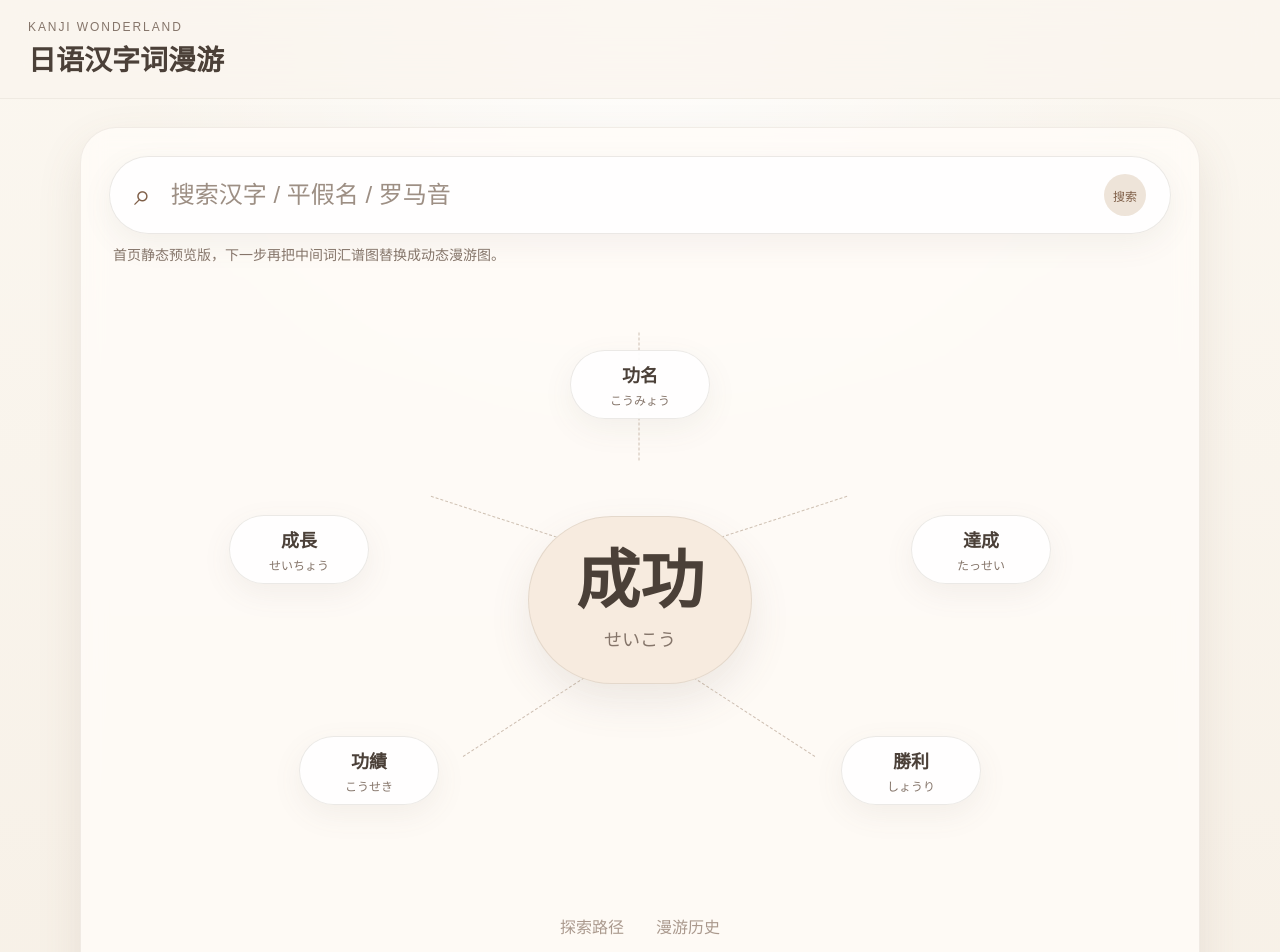
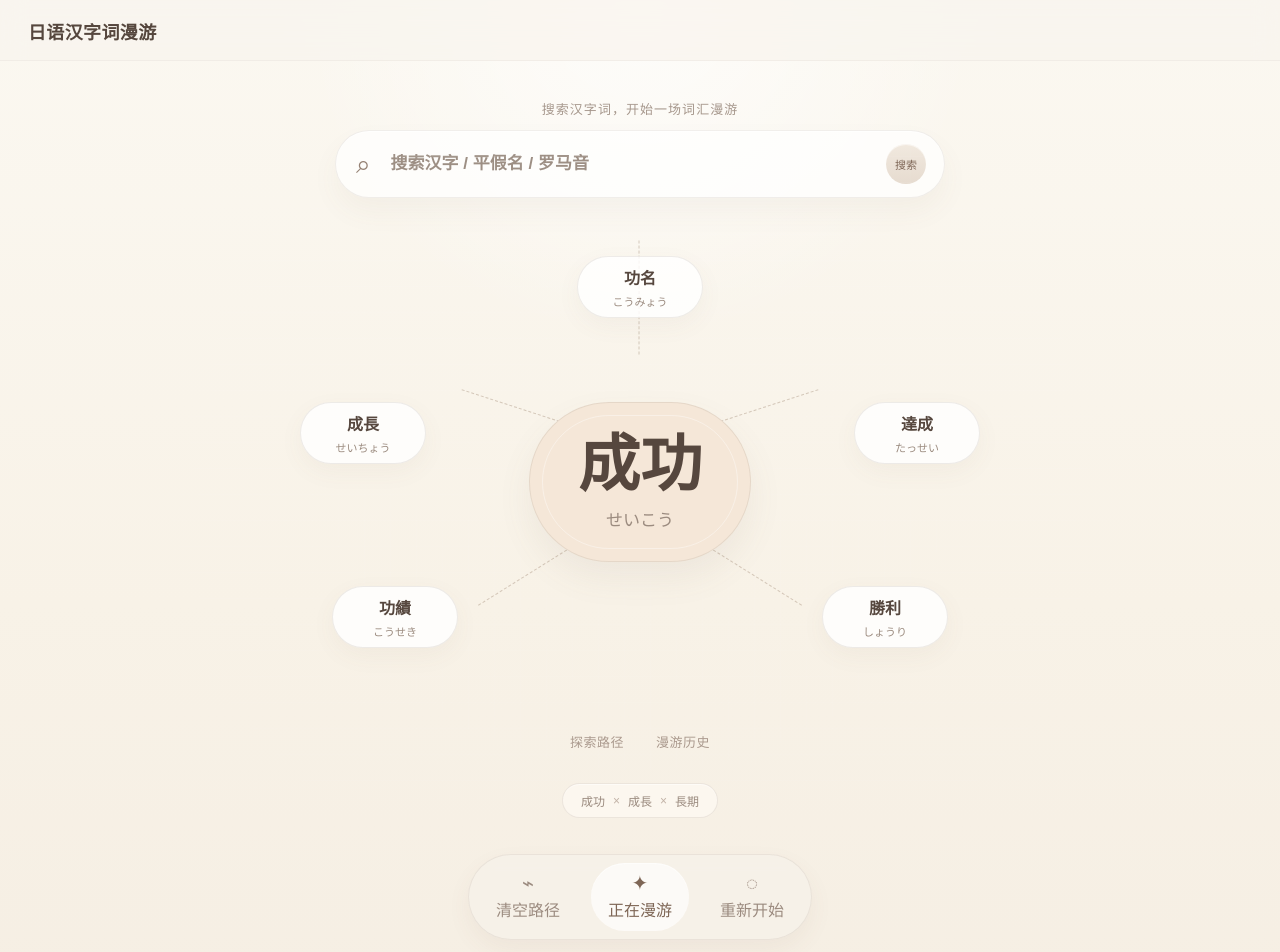
Before and after one commit to FionaYuliang/kotoba_garden, a Vue app: page / in a window 1280 px wide. Shown: the top 952 px of the page. Built offline with nearby package versions, Linux system fonts and the light colour scheme.

Commit message:
feat: refine homepage visual style

```diff
--- a/src/components/BottomToolbar.vue
+++ b/src/components/BottomToolbar.vue
@@ -8,15 +8,15 @@ defineEmits<{
 <template>
   <nav class="toolbar-shell" aria-label="Graph actions">
     <button class="toolbar-button" type="button" @click="$emit('clear')">
-      <span class="toolbar-icon">⌫</span>
+      <span class="toolbar-icon">⌁</span>
       <span>清空路径</span>
     </button>
     <button class="toolbar-button is-active" type="button">
-      <span class="toolbar-icon">✣</span>
+      <span class="toolbar-icon">✦</span>
       <span>正在漫游</span>
     </button>
     <button class="toolbar-button" type="button" @click="$emit('reset')">
-      <span class="toolbar-icon">↻</span>
+      <span class="toolbar-icon">◌</span>
       <span>重新开始</span>
     </button>
   </nav>
--- a/src/pages/HomePage.vue
+++ b/src/pages/HomePage.vue
@@ -2,14 +2,12 @@
 import { storeToRefs } from 'pinia'
 
 import BottomToolbar from '@/components/BottomToolbar.vue'
-import PathBreadcrumb from '@/components/PathBreadcrumb.vue'
 import SearchBar from '@/components/SearchBar.vue'
 import StaticWordMap from '@/components/StaticWordMap.vue'
 import { useGraphStore } from '@/stores/graph'
 
 const graphStore = useGraphStore()
-const { centerWord, candidateResults, hasNoResults, history, keyword, network, searchState } =
-  storeToRefs(graphStore)
+const { centerWord, candidateResults, hasNoResults, keyword, searchState } = storeToRefs(graphStore)
 
 const staticNodes = [
   { kanji: '功名', kana: 'こうみょう', className: 'is-top' },
@@ -18,21 +16,22 @@ const staticNodes = [
   { kanji: '功績', kana: 'こうせき', className: 'is-left-bottom' },
   { kanji: '成長', kana: 'せいちょう', className: 'is-left-top' },
 ]
+
+const previewPath = ['成功', '成長', '長期']
 </script>
 
 <template>
   <div class="page-shell">
     <header class="topbar">
       <div class="topbar-inner">
-        <div>
-          <p class="brand-eyebrow">Kanji Wonderland</p>
-          <h1 class="brand-title">日语汉字词漫游</h1>
-        </div>
+        <h1 class="brand-title">日语汉字词漫游</h1>
       </div>
     </header>
 
     <main class="home-main">
       <section class="hero-panel">
+        <p class="hero-kicker">搜索汉字词，开始一场词汇漫游</p>
+
         <SearchBar
           :model-value="keyword"
           @update:model-value="graphStore.setKeyword"
@@ -57,7 +56,6 @@ const staticNodes = [
         </p>
 
         <p v-if="hasNoResults" class="search-feedback is-empty">未找到相关词条</p>
-        <p class="preview-note">首页静态预览版，下一步再把中间词汇谱图替换成动态漫游图。</p>
 
         <StaticWordMap
           :center="{ kanji: centerWord.kanji, kana: centerWord.kana }"
@@ -69,7 +67,11 @@ const staticNodes = [
           <button class="ghost-link" type="button">漫游历史</button>
         </div>
 
-        <PathBreadcrumb :ids="history" />
+        <div class="path-preview">
+          <span v-for="item in previewPath" :key="item" class="path-preview__item">
+            {{ item }}
+          </span>
+        </div>
 
         <BottomToolbar @clear="graphStore.clearPath" @reset="graphStore.resetJourney" />
       </section>
@@ -77,7 +79,7 @@ const staticNodes = [
 
     <footer class="footer">
       <span>2026</span>
-      <span>作者：Stitch</span>
+      <span>作者：@kotobanohaoto</span>
       <span>专注于日语汉字词的沉浸式探索</span>
     </footer>
   </div>
--- a/src/styles/base.css
+++ b/src/styles/base.css
@@ -1,16 +1,16 @@
 :root {
   color-scheme: light;
-  --bg: #f7f1e8;
+  --bg: #f7f2e8;
   --bg-soft: rgba(255, 252, 246, 0.7);
-  --panel: rgba(255, 252, 248, 0.82);
-  --panel-strong: #f7ebdf;
+  --panel: transparent;
+  --panel-strong: #f5e7d8;
   --line: rgba(117, 98, 83, 0.18);
   --line-strong: rgba(117, 98, 83, 0.3);
-  --text: #4b4038;
-  --text-soft: #85756a;
-  --accent: #c49a75;
-  --accent-strong: #7f5f48;
-  --shadow: 0 18px 45px rgba(114, 92, 71, 0.12);
+  --text: #56473e;
+  --text-soft: #9b8b7f;
+  --accent: #d3b397;
+  --accent-strong: #7e6656;
+  --shadow: 0 18px 50px rgba(114, 92, 71, 0.08);
 }
 
 * {
@@ -28,8 +28,21 @@ body {
   font-family: "Hiragino Sans GB", "PingFang SC", "Noto Sans SC", sans-serif;
   color: var(--text);
   background:
-    radial-gradient(circle at top, rgba(255, 255, 255, 0.82), transparent 36%),
-    linear-gradient(180deg, #fbf7f0 0%, #f6efe5 100%);
+    radial-gradient(circle at 50% 0%, rgba(255, 255, 255, 0.7), transparent 28%),
+    linear-gradient(180deg, #fbf8f1 0%, #f8f2e7 58%, #f5eee3 100%);
+}
+
+body::before {
+  content: "";
+  position: fixed;
+  inset: 0;
+  pointer-events: none;
+  opacity: 0.32;
+  background-image:
+    linear-gradient(rgba(255, 255, 255, 0.22) 1px, transparent 1px),
+    linear-gradient(90deg, rgba(255, 255, 255, 0.14) 1px, transparent 1px);
+  background-size: 26px 26px, 26px 26px;
+  mask-image: radial-gradient(circle at center, black 40%, transparent 100%);
 }
 
 button,
@@ -51,9 +64,9 @@ button {
   position: sticky;
   top: 0;
   z-index: 10;
-  backdrop-filter: blur(18px);
-  background: rgba(250, 245, 238, 0.75);
-  border-bottom: 1px solid rgba(117, 98, 83, 0.08);
+  backdrop-filter: blur(12px);
+  background: rgba(249, 245, 238, 0.74);
+  border-bottom: 1px solid rgba(117, 98, 83, 0.06);
 }
 
 .topbar-inner,
@@ -64,41 +77,42 @@ button {
 }
 
 .topbar-inner {
-  padding: 20px 8px;
-}
-
-.brand-eyebrow {
-  margin: 0 0 4px;
-  letter-spacing: 0.16em;
-  text-transform: uppercase;
-  font-size: 12px;
-  color: var(--text-soft);
+  padding: 18px 8px 16px;
 }
 
 .brand-title {
   margin: 0;
-  font-size: 28px;
+  font-size: 18px;
   font-weight: 600;
+  letter-spacing: 0.02em;
 }
 
 .home-main {
   flex: 1;
-  padding: 28px 0 32px;
+  padding: 16px 0 20px;
 }
 
 .hero-panel,
 .insight-panel {
-  border: 1px solid rgba(117, 98, 83, 0.1);
-  box-shadow: var(--shadow);
+  border: 0;
+  box-shadow: none;
   background: var(--panel);
-  backdrop-filter: blur(12px);
+  backdrop-filter: none;
 }
 
 .hero-panel {
-  width: min(100%, 1120px);
+  width: min(100%, 980px);
   margin: 0 auto;
-  border-radius: 36px;
-  padding: 28px 28px 32px;
+  border-radius: 0;
+  padding: 14px 24px 30px;
+}
+
+.hero-kicker {
+  margin: 8px 0 10px;
+  text-align: center;
+  color: #a5968b;
+  font-size: 13px;
+  letter-spacing: 0.08em;
 }
 
 .insight-panel {
@@ -113,17 +127,22 @@ button {
   display: flex;
   align-items: center;
   gap: 18px;
-  min-height: 78px;
-  background: rgba(255, 255, 255, 0.86);
-  border: 1px solid rgba(117, 98, 83, 0.14);
+  width: min(100%, 610px);
+  margin: 12px auto 0;
+  min-height: 68px;
+  background: rgba(255, 255, 255, 0.72);
+  border: 1px solid rgba(117, 98, 83, 0.1);
   border-radius: 999px;
-  padding: 0 24px;
-  box-shadow: 0 10px 30px rgba(117, 98, 83, 0.08);
+  padding: 0 18px 0 20px;
+  box-shadow:
+    0 14px 28px rgba(117, 98, 83, 0.05),
+    inset 0 1px 0 rgba(255, 255, 255, 0.65);
 }
 
 .search-icon {
-  font-size: 30px;
+  font-size: 26px;
   color: var(--accent-strong);
+  opacity: 0.82;
 }
 
 .search-input {
@@ -131,12 +150,14 @@ button {
   border: 0;
   outline: 0;
   background: transparent;
-  font-size: 24px;
+  font-size: 17px;
+  font-weight: 600;
   color: var(--text);
 }
 
 .search-input::placeholder {
   color: #9d8f84;
+  font-weight: 600;
 }
 
 .search-tag {
@@ -144,36 +165,34 @@ button {
   display: inline-flex;
   align-items: center;
   justify-content: center;
-  width: 42px;
-  height: 42px;
+  width: 40px;
+  height: 40px;
   border-radius: 999px;
-  background: #eee4d9;
+  background:
+    linear-gradient(180deg, #f1e9df 0%, #e6dbcf 100%);
   color: var(--accent-strong);
-  font-size: 12px;
+  font-size: 11px;
   border: 0;
+  box-shadow: inset 0 1px 0 rgba(255, 255, 255, 0.55);
 }
 
 .search-results {
   display: flex;
   flex-wrap: wrap;
   gap: 10px;
-  margin: 18px 0 8px;
+  justify-content: center;
+  margin: 18px 0 6px;
 }
 
 .search-feedback {
-  margin: 8px 4px 0;
+  margin: 8px auto 0;
+  text-align: center;
   color: var(--text-soft);
   font-size: 14px;
 }
 
 .search-feedback.is-empty {
   color: #9f6b5a;
-}
-
-.preview-note {
-  margin: 10px 4px 0;
-  color: var(--text-soft);
-  font-size: 14px;
 }
 
 .search-result-pill,
@@ -184,7 +203,7 @@ button {
   padding: 10px 14px;
   border-radius: 999px;
   border: 1px solid rgba(117, 98, 83, 0.14);
-  background: rgba(255, 255, 255, 0.72);
+  background: rgba(255, 255, 255, 0.6);
   color: var(--text);
 }
 
@@ -199,8 +218,8 @@ button {
 
 .static-map {
   position: relative;
-  min-height: 640px;
-  margin-top: 16px;
+  min-height: 500px;
+  margin-top: 24px;
 }
 
 .static-map__center,
@@ -211,75 +230,98 @@ button {
   align-items: center;
   justify-content: center;
   border-radius: 999px;
-  background: rgba(255, 255, 255, 0.92);
-  border: 1px solid rgba(117, 98, 83, 0.14);
-  box-shadow: 0 10px 30px rgba(117, 98, 83, 0.08);
+  background: rgba(255, 255, 255, 0.82);
+  border: 1px solid rgba(117, 98, 83, 0.12);
+  box-shadow: 0 8px 24px rgba(117, 98, 83, 0.05);
+  transition:
+    transform 220ms ease,
+    box-shadow 220ms ease,
+    border-color 220ms ease;
 }
 
 .static-map__center {
   left: 50%;
-  top: 50%;
-  width: 224px;
-  height: 168px;
+  top: 52%;
+  width: 222px;
+  height: 160px;
   transform: translate(-50%, -50%);
   background: var(--panel-strong);
-  box-shadow: 0 18px 40px rgba(117, 98, 83, 0.12);
+  box-shadow: 0 16px 34px rgba(117, 98, 83, 0.08);
   z-index: 2;
 }
 
+.static-map__center::after {
+  content: "";
+  position: absolute;
+  inset: 12px;
+  border-radius: 999px;
+  border: 1px solid rgba(255, 255, 255, 0.38);
+  pointer-events: none;
+}
+
 .static-map__center-kanji {
-  font-size: 64px;
+  font-size: 62px;
   font-weight: 600;
   line-height: 1;
 }
 
 .static-map__center-kana {
-  margin-top: 12px;
-  font-size: 18px;
+  margin-top: 10px;
+  font-size: 17px;
   color: var(--text-soft);
 }
 
 .static-map__node {
-  min-width: 140px;
-  min-height: 56px;
-  padding: 10px 18px;
+  min-width: 126px;
+  min-height: 48px;
+  padding: 8px 18px;
   gap: 4px;
   z-index: 2;
 }
 
+.static-map__node:hover {
+  transform: translateY(-2px);
+  box-shadow: 0 12px 26px rgba(117, 98, 83, 0.08);
+  border-color: rgba(117, 98, 83, 0.22);
+}
+
 .static-map__node.is-top {
-  top: 70px;
+  top: 34px;
   left: 50%;
   transform: translateX(-50%);
 }
 
+.static-map__node.is-top:hover {
+  transform: translateX(-50%) translateY(-2px);
+}
+
 .static-map__node.is-right-top {
-  top: 235px;
-  right: 120px;
+  top: 180px;
+  right: 126px;
 }
 
 .static-map__node.is-right-bottom {
-  right: 190px;
-  bottom: 115px;
+  right: 158px;
+  bottom: 74px;
 }
 
 .static-map__node.is-left-bottom {
-  left: 190px;
-  bottom: 115px;
+  left: 158px;
+  bottom: 74px;
 }
 
 .static-map__node.is-left-top {
-  top: 235px;
-  left: 120px;
+  top: 180px;
+  left: 126px;
 }
 
 .static-map__node-kanji {
-  font-size: 18px;
+  font-size: 16px;
   font-weight: 600;
 }
 
 .static-map__node-kana {
-  font-size: 12px;
+  font-size: 11px;
   color: var(--text-soft);
 }
 
@@ -291,31 +333,32 @@ button {
   transform-origin: left center;
   border-top: 1px dashed rgba(183, 164, 147, 0.68);
   z-index: 1;
+  opacity: 0.82;
 }
 
 .static-map__line.top {
-  width: 128px;
-  transform: translate(-1px, -140px) rotate(-90deg);
+  width: 114px;
+  transform: translate(-1px, -118px) rotate(-90deg);
 }
 
 .static-map__line.right-top {
-  width: 182px;
-  transform: translate(34px, -48px) rotate(-18deg);
+  width: 158px;
+  transform: translate(28px, -34px) rotate(-18deg);
 }
 
 .static-map__line.right-bottom {
-  width: 180px;
-  transform: translate(24px, 58px) rotate(33deg);
+  width: 160px;
+  transform: translate(26px, 48px) rotate(32deg);
 }
 
 .static-map__line.left-bottom {
-  width: 180px;
-  transform: translate(-26px, 58px) rotate(147deg);
+  width: 160px;
+  transform: translate(-26px, 48px) rotate(148deg);
 }
 
 .static-map__line.left-top {
-  width: 182px;
-  transform: translate(-36px, -48px) rotate(198deg);
+  width: 158px;
+  transform: translate(-28px, -34px) rotate(198deg);
 }
 
 .graph-canvas {
@@ -372,7 +415,7 @@ button {
   display: flex;
   justify-content: center;
   gap: 32px;
-  margin-top: -10px;
+  margin-top: 6px;
 }
 
 .ghost-link {
@@ -380,101 +423,92 @@ button {
   background: transparent;
   color: #aa998d;
   padding: 4px 0;
+  font-size: 13px;
+  letter-spacing: 0.04em;
 }
 
-.path-shell {
-  margin: 20px auto 0;
+.path-preview {
+  margin: 28px auto 0;
   width: fit-content;
   max-width: 100%;
   display: flex;
-  flex-wrap: wrap;
-  justify-content: center;
-  gap: 10px;
-  padding: 12px 18px;
+  align-items: center;
+  gap: 8px;
+  padding: 8px 18px;
   border-radius: 999px;
-  background: rgba(255, 250, 245, 0.8);
+  background: rgba(255, 250, 245, 0.65);
   border: 1px solid rgba(117, 98, 83, 0.12);
+  box-shadow: inset 0 1px 0 rgba(255, 255, 255, 0.45);
 }
 
-.path-item {
+.path-preview__item {
   display: inline-flex;
   align-items: center;
-  gap: 10px;
   color: var(--text-soft);
+  font-size: 12px;
 }
 
-.path-arrow {
-  color: #b8aaa0;
+.path-preview__item:not(:last-child)::after {
+  content: "×";
+  margin-left: 8px;
+  color: #c2b3a7;
 }
 
 .toolbar-shell {
-  margin: 24px auto 0;
+  margin: 36px auto 0;
   width: fit-content;
   display: flex;
   gap: 14px;
-  padding: 10px;
+  padding: 8px 10px;
   border-radius: 999px;
-  background: rgba(247, 241, 234, 0.88);
+  background: rgba(247, 241, 234, 0.78);
   border: 1px solid rgba(117, 98, 83, 0.1);
-  box-shadow: var(--shadow);
+  box-shadow: 0 10px 24px rgba(114, 92, 71, 0.06);
+  backdrop-filter: blur(10px);
 }
 
 .toolbar-button {
   border: 0;
   background: transparent;
   color: var(--text-soft);
-  min-width: 106px;
-  padding: 12px 14px;
+  min-width: 98px;
+  padding: 10px 14px;
   border-radius: 999px;
   display: inline-flex;
   flex-direction: column;
   align-items: center;
-  gap: 6px;
+  gap: 4px;
+  transition:
+    background 180ms ease,
+    color 180ms ease,
+    transform 180ms ease;
+}
+
+.toolbar-button:hover {
+  background: rgba(255, 255, 255, 0.45);
+  color: var(--accent-strong);
+  transform: translateY(-1px);
 }
 
 .toolbar-button.is-active {
   color: var(--accent-strong);
   background: rgba(255, 255, 255, 0.66);
+  box-shadow: inset 0 1px 0 rgba(255, 255, 255, 0.5);
 }
 
 .toolbar-icon {
-  font-size: 22px;
-}
-
-.panel-label {
-  margin: 0 0 16px;
-  font-size: 12px;
-  letter-spacing: 0.18em;
-  text-transform: uppercase;
-  color: var(--text-soft);
-}
-
-.insight-word {
-  margin: 0;
-  font-size: 42px;
-}
-
-.insight-kana,
-.insight-meaning,
-.insight-note {
-  color: var(--text-soft);
-  line-height: 1.7;
-}
-
-.tag-list {
-  display: flex;
-  flex-wrap: wrap;
-  gap: 10px;
-  margin: 20px 0;
+  font-size: 20px;
+  line-height: 1;
 }
 
 .footer {
   display: flex;
   justify-content: space-between;
   gap: 16px;
-  padding: 20px 8px 30px;
+  padding: 10px 8px 26px;
   color: var(--text-soft);
-  font-size: 13px;
+  font-size: 11px;
+  letter-spacing: 0.04em;
 }
 
 @media (max-width: 720px) {
@@ -490,43 +524,50 @@ button {
   }
 
   .hero-panel {
-    padding: 18px;
+    padding: 16px 8px 24px;
+  }
+
+  .hero-kicker {
+    margin-top: 2px;
+    font-size: 12px;
   }
 
   .static-map {
-    min-height: 540px;
+    min-height: 470px;
   }
 
   .static-map__center {
-    width: 190px;
-    height: 146px;
+    width: 172px;
+    height: 132px;
   }
 
   .static-map__center-kanji {
-    font-size: 48px;
+    font-size: 44px;
   }
 
   .static-map__node {
-    min-width: 112px;
-    padding: 8px 14px;
+    min-width: 102px;
+    padding: 8px 12px;
   }
 
   .static-map__node.is-right-top {
-    right: 24px;
+    top: 174px;
+    right: 6px;
   }
 
   .static-map__node.is-right-bottom {
-    right: 60px;
-    bottom: 120px;
+    right: 30px;
+    bottom: 84px;
   }
 
   .static-map__node.is-left-bottom {
-    left: 60px;
-    bottom: 120px;
+    left: 30px;
+    bottom: 84px;
   }
 
   .static-map__node.is-left-top {
-    left: 24px;
+    top: 174px;
+    left: 6px;
   }
 
   .search-shell {
```
